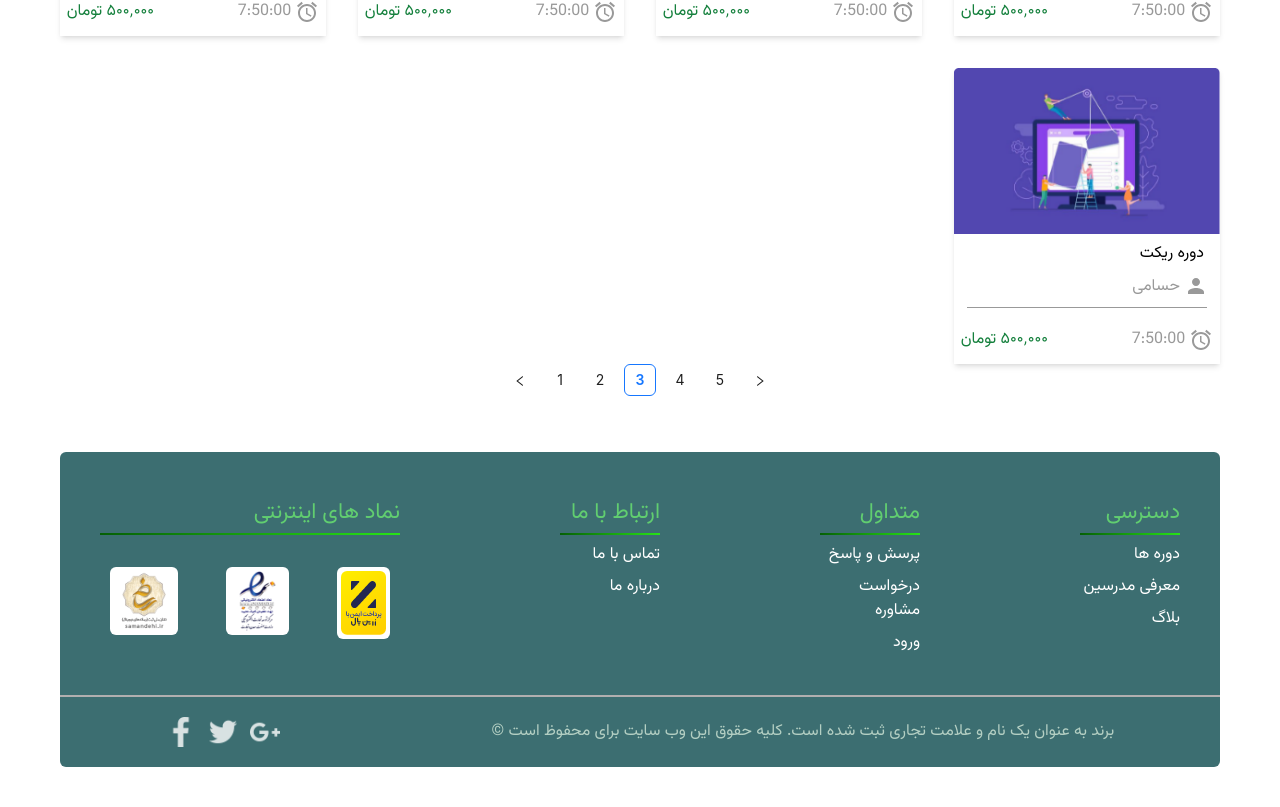
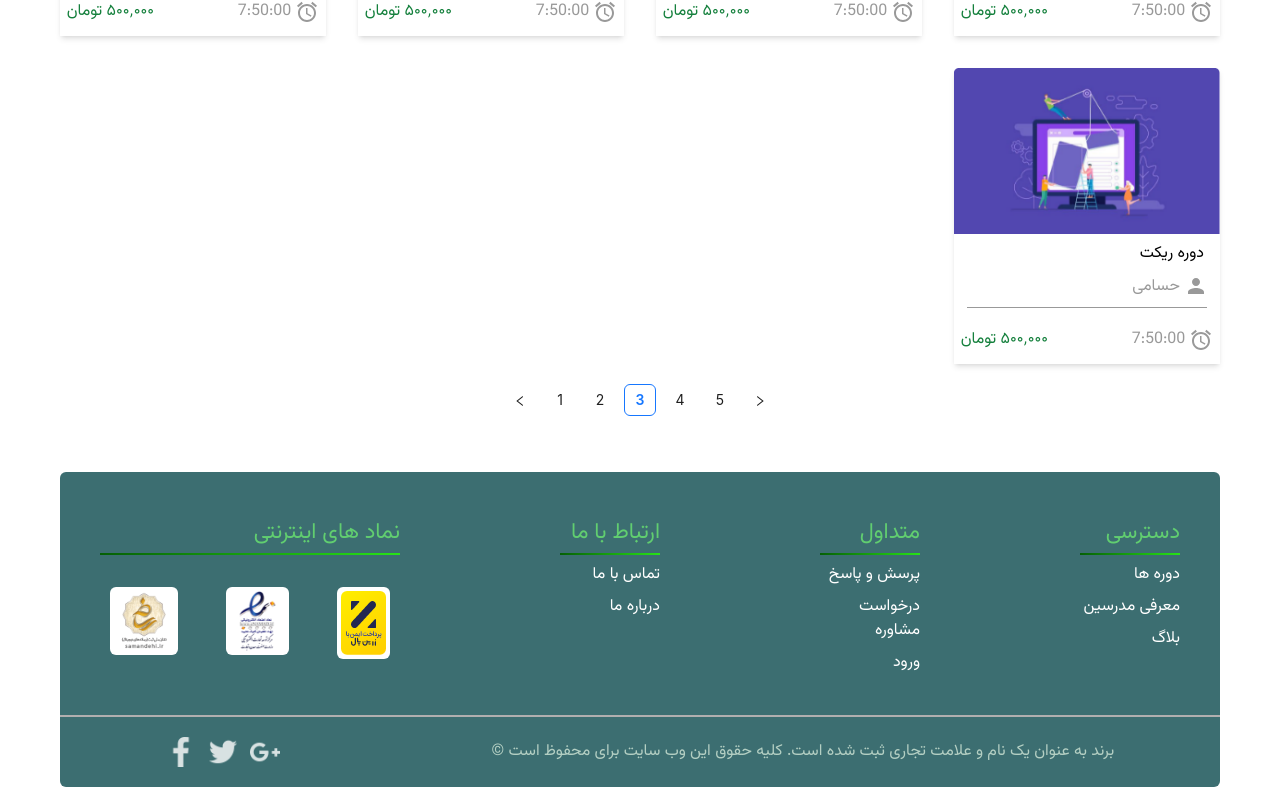
Before and after one commit to MJavadDe/e-commerc-, a Next.js app: page /courses in a window 1280 px wide. Shown: the part 844-1651 px from the top of the page. Built offline with nearby package versions, Linux system fonts and the light colour scheme.

Commit message:
courses page fixed

```diff
--- a/pages/courses/index.jsx
+++ b/pages/courses/index.jsx
@@ -10,7 +10,7 @@ const Courses = () => {
   return (
     <Layout title="Courses">
       <div className=" flex flex-col font-vazir">
-        <div className="flex lg:flex-row justify-between md:gap-5 bg-secondary-very-light lg:h-[4.3rem] md:h-[7rem] rounded-xl items-center mb-10 lg:text-base md:text-sm sm:text-sm p-3 md:flex-col sm:flex-col sm:gap-5">
+        <div className="flex flex-col gap-5 lg:flex-row justify-between md:gap-5 bg-secondary-very-light lg:h-[4.3rem] md:h-[7rem] rounded-xl items-center mb-10 lg:text-base md:text-sm sm:text-sm p-3 md:flex-col sm:flex-col sm:gap-5">
           <div className="lg:w-[30rem] md:w-[full]">
             <Searchbox
               className="text-secondary-light rounded-md"
@@ -24,7 +24,9 @@ const Courses = () => {
         </div>
 
         <CardcourseList />
-        <Paginations />
+        <div className="mt-5">
+          <Paginations />
+        </div>
       </div>
     </Layout>
   );
```
